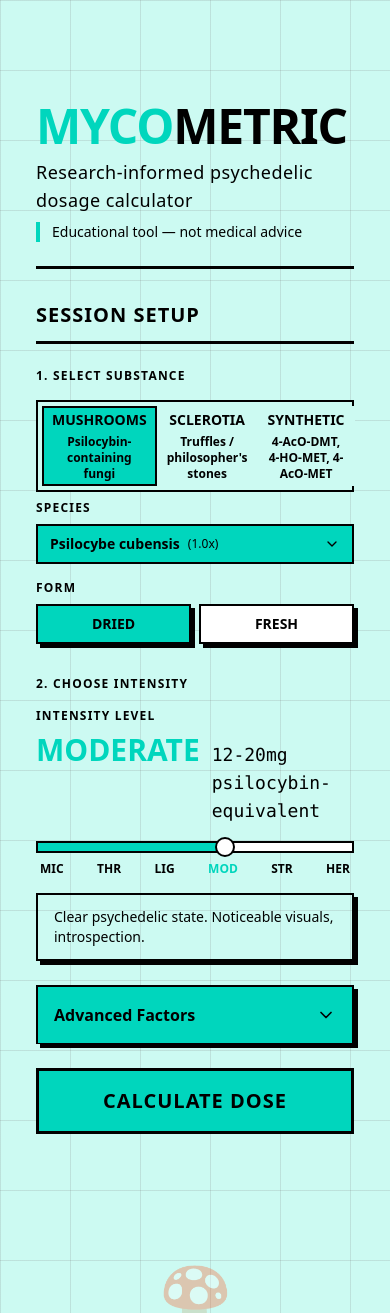
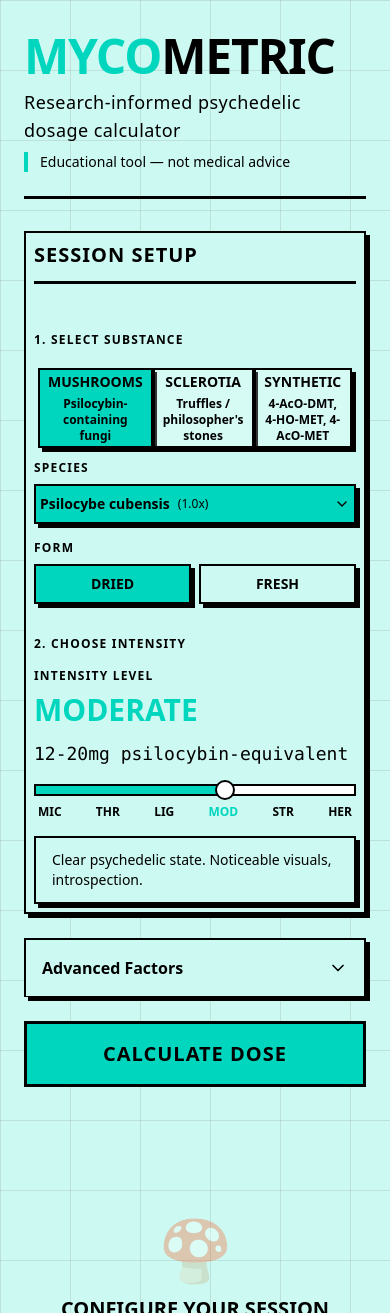
Before and after one commit to ing-norante/mycodosing.wtf, a React (Vite) app: page / in a window 390 px wide. Shown: the top 1313 px of the page. Built offline with nearby package versions, Linux system fonts and the light colour scheme.

Commit message:
Refactor UI components for improved layout and styling, including adjustments to padding, background colors, and responsive design elements

```diff
--- a/src/App.tsx
+++ b/src/App.tsx
@@ -10,7 +10,7 @@ function App() {
   const [result, setResult] = useState<DosageResult | null>(null);
 
   return (
-    <div className="bg-background prose-h4:xl:text-2xl prose-h4:lg:text-xl prose-h4:text-lg min-h-dvh bg-[linear-gradient(to_right,#80808033_1px,transparent_1px),linear-gradient(to_bottom,#80808033_1px,transparent_1px)] bg-size-[70px_70px] px-5 pt-[70px]">
+    <div className="bg-background prose-h4:xl:text-2xl prose-h4:lg:text-xl prose-h4:text-lg min-h-dvh bg-[linear-gradient(to_right,#80808033_1px,transparent_1px),linear-gradient(to_bottom,#80808033_1px,transparent_1px)] bg-size-[70px_70px] px-2 lg:px-5 lg:pt-[70px]">
       <div className="mx-auto max-w-7xl px-4 py-8 sm:px-6 lg:px-8">
         <Header />
         <main className="grid grid-cols-1 gap-6 lg:grid-cols-2 lg:gap-8">
--- a/src/components/AdvancedSettings.tsx
+++ b/src/components/AdvancedSettings.tsx
@@ -44,11 +44,10 @@ export function AdvancedSettings({
   onStorageDegradationChange,
 }: AdvancedSettingsProps) {
   return (
-    <div className="brutalist-card">
-      <Accordion type="single" collapsible className="w-full max-w-xl">
+    <Accordion type="single" collapsible className="w-full">
       <AccordionItem value="item-1">
-          <AccordionTrigger>Advanced Factors</AccordionTrigger>
-          <AccordionContent>
+        <AccordionTrigger className="bg-background">Advanced Factors</AccordionTrigger>
+        <AccordionContent className="bg-background">
           <div className="mt-6 space-y-6">
             <div className="grid grid-cols-1 gap-6 lg:grid-cols-3">
               <BodyPharmacologySection
@@ -80,6 +79,5 @@ export function AdvancedSettings({
         </AccordionContent>
       </AccordionItem>
     </Accordion>
-    </div>
   );
 }
--- a/src/components/FormSelector.tsx
+++ b/src/components/FormSelector.tsx
@@ -1,5 +1,6 @@
 import { Button } from "@/components/ui/button";
 import type { MaterialForm } from "@/lib/calculator";
+import { cn } from "@/lib/utils";
 
 interface FormSelectorProps {
   value: MaterialForm;
@@ -11,15 +12,19 @@ export function FormSelector({ value, onChange }: FormSelectorProps) {
     <div className="flex gap-2">
       <Button
         onClick={() => onChange("dried")}
-        className="flex-1 font-semibold transition-colors"
-        variant={value === "dried" ? "default" : "neutral"}
+        className={cn(
+          "flex-1 font-semibold transition-colors",
+          value !== "dried" && "bg-transparent",
+        )}
       >
         DRIED
       </Button>
       <Button
         onClick={() => onChange("fresh")}
-        className="flex-1 font-semibold transition-colors"
-        variant={value === "fresh" ? "default" : "neutral"}
+        className={cn(
+          "flex-1 font-semibold transition-colors",
+          value !== "fresh" && "bg-transparent",
+        )}
       >
         FRESH
       </Button>
--- a/src/components/InputPanel.tsx
+++ b/src/components/InputPanel.tsx
@@ -8,6 +8,7 @@ import type {
   IntensityLevel,
 } from "@/lib/calculator";
 import { calculateDosage } from "@/lib/calculator";
+import { Card } from "@/components/ui/card";
 
 interface InputPanelProps {
   onResult: (result: DosageResult | null) => void;
@@ -82,7 +83,7 @@ export function InputPanel({ onResult }: InputPanelProps) {
   return (
     <div className="space-y-6">
       {/* Session Setup Card */}
-      <div className="brutalist-card">
+      <Card className="p-2 lg:p-4">
         <h2 className="border-foreground mb-6 border-b-3 pb-3 text-xl font-black tracking-wider uppercase">
           Session Setup
         </h2>
@@ -104,7 +105,7 @@ export function InputPanel({ onResult }: InputPanelProps) {
             <IntensitySelector value={intensity} onChange={setIntensity} />
           </section>
         </div>
-      </div>
+      </Card>
 
       {/* Advanced Settings */}
       <AdvancedSettings
--- a/src/components/IntensitySelector.tsx
+++ b/src/components/IntensitySelector.tsx
@@ -33,7 +33,7 @@ export function IntensitySelector({ value, onChange }: IntensitySelectorProps) {
       </Label>
 
       {/* Current Level Display */}
-      <div className="flex items-baseline justify-between gap-3">
+      <div className="flex flex-col items-baseline justify-between gap-3 lg:flex-row">
         <span className="text-main text-3xl font-black sm:text-4xl">
           {levels[currentIndex]?.label.toUpperCase()}
         </span>
--- a/src/components/ResultPanel.tsx
+++ b/src/components/ResultPanel.tsx
@@ -13,7 +13,7 @@ function DoseSummary({ result }: { result: DosageResult }) {
   const { amount, unit, psilocybinEquivalentMg } = result;
 
   return (
-    <div className="brutalist-card">
+    <Card className="p-4">
       <h3 className="mb-4 text-xs tracking-widest uppercase">
         Recommended Dose
       </h3>
@@ -58,7 +58,7 @@ function DoseSummary({ result }: { result: DosageResult }) {
           <span className="text-xs">mg</span>
         </div>
       </div>
-    </div>
+    </Card>
   );
 }
 
@@ -105,29 +105,29 @@ function BreakdownTable({ result }: { result: DosageResult }) {
   const confidenceStyle = CONFIDENCE_STYLES[confidence];
 
   return (
-    <Card className="p-2">
+    <Card className="p-4">
       <h3 className="text-xs tracking-widest uppercase">Model Insight</h3>
 
       <Table className="w-full text-sm">
         <TableBody className="divide-border divide-y">
-          <TableRow>
+          <TableRow className="bg-transparent">
             <TableCell className="py-2">Base target</TableCell>
             <TableCell className="py-2 text-right font-mono font-bold">
               {baseTargetMg} mg
             </TableCell>
           </TableRow>
-          <TableRow>
+          <TableRow className="bg-transparent">
             <TableCell className="py-2">After weight adjust</TableCell>
             <TableCell className="py-2 text-right font-mono">
               {afterWeightAdjustment} mg
             </TableCell>
           </TableRow>
-          <TableRow>
+          <TableRow className="bg-transparent">
             <TableCell className="py-2">
               After tolerance{" "}
               {toleranceMultiplier > 1 && (
-                <span className="text-background">
-                  (<X className="text-background inline-block size-3" />
+                <span className="text-main">
+                  (<X className="text-main inline-block size-3" />
                   {toleranceMultiplier.toFixed(2)})
                 </span>
               )}
@@ -136,13 +136,13 @@ function BreakdownTable({ result }: { result: DosageResult }) {
               {afterTolerance} mg
             </TableCell>
           </TableRow>
-          <TableRow>
+          <TableRow className="bg-transparent">
             <TableCell className="py-2">After MAOI</TableCell>
             <TableCell className="text-main py-2 text-right font-mono font-bold">
               {afterMAOI} mg
             </TableCell>
           </TableRow>
-          <TableRow>
+          <TableRow className="bg-transparent">
             <TableCell className="py-2">Effective potency</TableCell>
             <TableCell className="py-2 text-right font-mono text-xs">
               {potencyMgPerG.min}-{potencyMgPerG.max} mg/g
@@ -203,7 +203,7 @@ function WarningsList({ result }: { result: DosageResult }) {
   if (warnings.length === 0 && notes.length === 0) return null;
 
   return (
-    <Card className="p-2">
+    <Card className="p-4">
       <h3 className="mb-4 text-xs tracking-widest uppercase">
         Warnings & Notes
       </h3>
--- a/src/components/SpeciesAndFormSelector.tsx
+++ b/src/components/SpeciesAndFormSelector.tsx
@@ -48,7 +48,7 @@ export function SpeciesAndFormSelector({
             onSpeciesChange(value as Species | SclerotiaSpecies)
           }
         >
-          <SelectTrigger>
+          <SelectTrigger className="shadow-shadow p-1">
             <SelectValue
               placeholder={
                 <>
--- a/src/components/SubstanceSelector.tsx
+++ b/src/components/SubstanceSelector.tsx
@@ -8,6 +8,7 @@ import { getSpeciesList, getSyntheticList } from "@/lib/calculator";
 import { Tabs, TabsContent, TabsList, TabsTrigger } from "@/components/ui/tabs";
 import { SpeciesAndFormSelector } from "./SpeciesAndFormSelector";
 import { SyntheticCompoundSelector } from "./SyntheticCompoundSelector";
+import { cn } from "@/lib/utils";
 
 const SUBSTANCE_TYPES: {
   id: SubstanceCategory;
@@ -71,12 +72,17 @@ export function SubstanceSelector({ value, onChange }: SubstanceSelectorProps) {
 
   return (
     <Tabs value={currentType} onValueChange={handleTypeChange}>
-      <TabsList className="bg-background size-auto w-full items-center justify-between">
+      <TabsList className="bg-background size-auto w-full items-center justify-between border-none">
         {SUBSTANCE_TYPES.map((type) => (
           <TabsTrigger
             key={type.id}
             value={type.id}
-            className="bg-background size-20 w-full lg:size-40"
+            className={cn(
+              "bg-background size-20 w-full lg:size-40 shadow-shadow",
+              type.id === currentType
+                ? "border-border"
+                : "border-border bg-secondary-background/20",
+            )}
           >
             <div className="flex flex-col items-center justify-center gap-1">
               <span className="text-sm font-bold uppercase lg:text-lg">
--- a/src/components/SyntheticCompoundSelector.tsx
+++ b/src/components/SyntheticCompoundSelector.tsx
@@ -33,7 +33,10 @@ export function SyntheticCompoundSelector({
           <Button
             key={synth.id}
             onClick={() => onCompoundChange(synth.id as SyntheticCompound)}
-            variant={selectedCompound === synth.id ? "default" : "neutral"}
+            className={cn(
+              "flex-1 font-semibold transition-colors",
+              selectedCompound !== synth.id && "bg-transparent",
+            )}
           >
             <div className="flex flex-col items-center justify-center">
               <span className="block font-bold">
```
Lines whose indentation alone changed are shown as unchanged.
